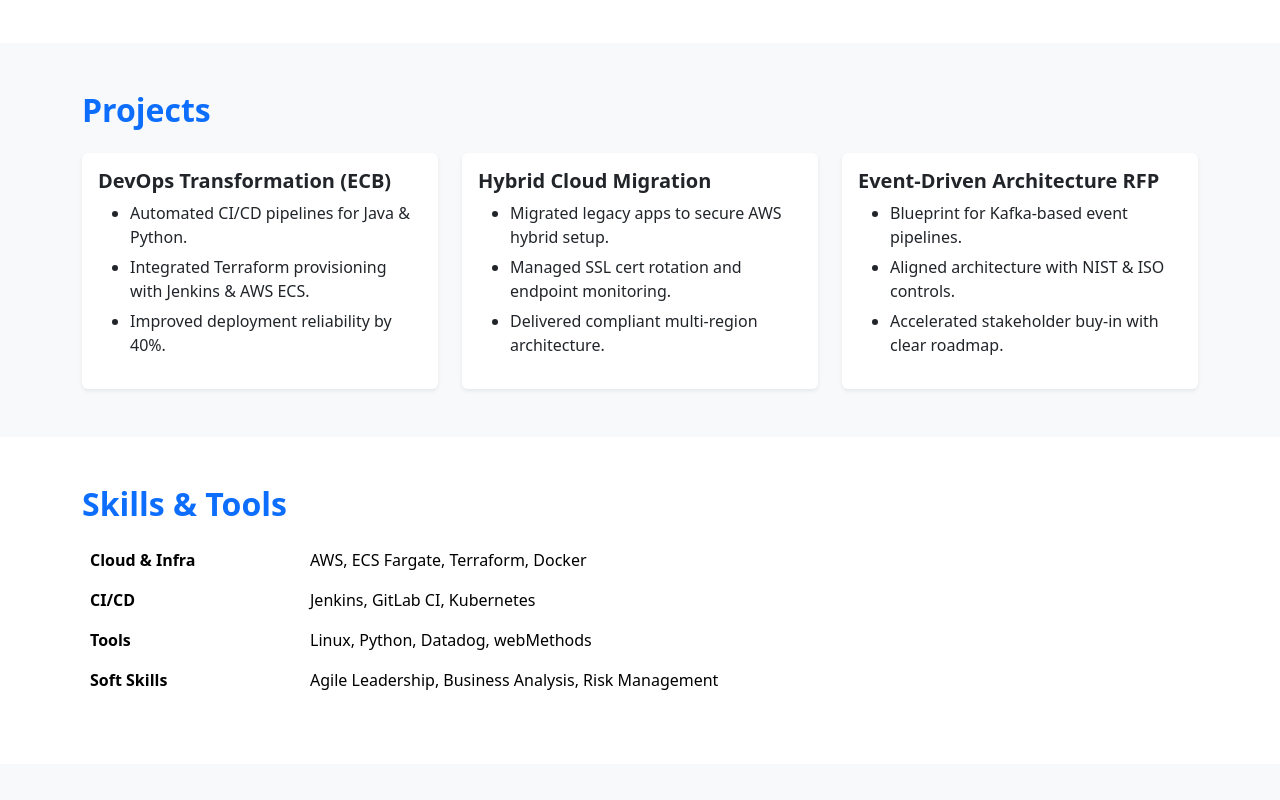
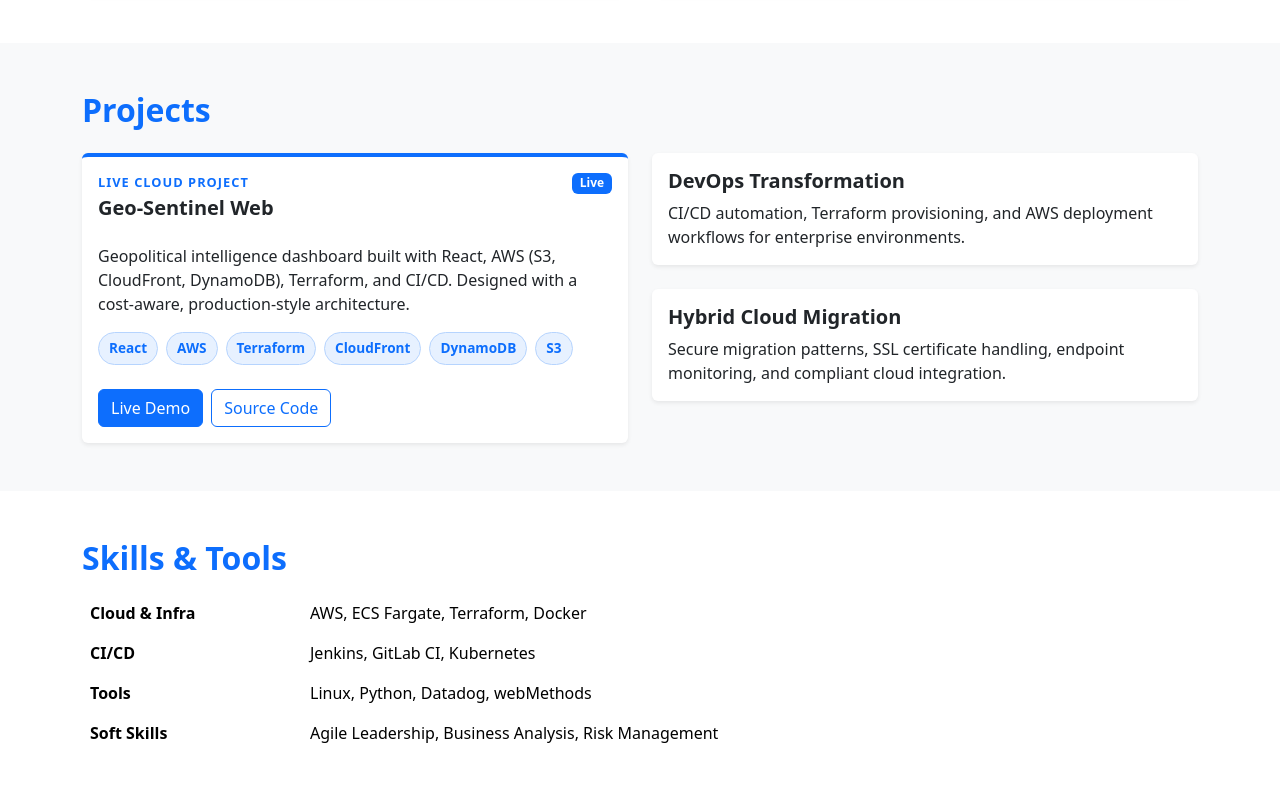
Before and after one commit to Sujay-Muramalla/GoDaddy-Project, a plain HTML site: page index.html in a window 1280 px wide. Shown: the part 1420-2220 px from the top of the page. Drawn offline with nearby package versions, Linux system fonts and the light colour scheme.

Commit message:
PF-01: Add projects section with Geo-Sentinel showcase

```diff
--- a/index.html
+++ b/index.html
@@ -85,43 +85,66 @@
 <section id="projects" class="py-5 bg-light">
   <div class="container">
     <h2 class="mb-4 text-primary">Projects</h2>
+
     <div class="row g-4">
-      <div class="col-md-4">
-        <div class="card h-100 shadow-sm border-0">
+      <div class="col-lg-6">
+        <div class="card h-100 shadow-sm border-0 project-card featured-project">
           <div class="card-body">
-            <h5 class="fw-bold">DevOps Transformation (ECB)</h5>
-            <ul>
-              <li>Automated CI/CD pipelines for Java & Python.</li>
-              <li>Integrated Terraform provisioning with Jenkins & AWS ECS.</li>
-              <li>Improved deployment reliability by 40%.</li>
-            </ul>
+            <div class="d-flex justify-content-between align-items-start gap-3 mb-3">
+              <div>
+                <p class="project-label mb-1">Live Cloud Project</p>
+                <h5 class="card-title fw-bold mb-2">Geo-Sentinel Web</h5>
+              </div>
+              <span class="badge text-bg-primary">Live</span>
+            </div>
+
+            <p class="card-text">
+              Geopolitical intelligence dashboard built with React, AWS (S3, CloudFront, DynamoDB), Terraform, and CI/CD. Designed with a cost-aware, production-style architecture.
+            </p>
+
+            <div class="tech-stack mb-4">
+              <span>React</span>
+              <span>AWS</span>
+              <span>Terraform</span>
+              <span>CloudFront</span>
+              <span>DynamoDB</span>
+              <span>S3</span>
+            </div>
+
+            <div class="d-flex gap-2 flex-wrap">
+              <a href="https://geo.sujaymuramalla.eu" target="_blank" rel="noopener noreferrer" class="btn btn-primary">
+                Live Demo
+              </a>
+              <a href="https://github.com/Sujay-Muramalla/geo-sentinel-web" target="_blank" rel="noopener noreferrer" class="btn btn-outline-primary">
+                Source Code
+              </a>
+            </div>
           </div>
         </div>
       </div>
-      <div class="col-md-4">
-        <div class="card h-100 shadow-sm border-0">
-          <div class="card-body">
-            <h5 class="fw-bold">Hybrid Cloud Migration</h5>
-            <ul>
-              <li>Migrated legacy apps to secure AWS hybrid setup.</li>
-              <li>Managed SSL cert rotation and endpoint monitoring.</li>
-              <li>Delivered compliant multi-region architecture.</li>
-            </ul>
+
+      <div class="col-lg-6">
+        <div class="row g-4">
+          <div class="col-md-6 col-lg-12">
+            <div class="card h-100 shadow-sm border-0 project-card">
+              <div class="card-body">
+                <h5 class="fw-bold">DevOps Transformation</h5>
+                <p class="card-text">CI/CD automation, Terraform provisioning, and AWS deployment workflows for enterprise environments.</p>
+              </div>
+            </div>
+          </div>
+
+          <div class="col-md-6 col-lg-12">
+            <div class="card h-100 shadow-sm border-0 project-card">
+              <div class="card-body">
+                <h5 class="fw-bold">Hybrid Cloud Migration</h5>
+                <p class="card-text">Secure migration patterns, SSL certificate handling, endpoint monitoring, and compliant cloud integration.</p>
+              </div>
+            </div>
           </div>
         </div>
       </div>
-      <div class="col-md-4">
-        <div class="card h-100 shadow-sm border-0">
-          <div class="card-body">
-            <h5 class="fw-bold">Event-Driven Architecture RFP</h5>
-            <ul>
-              <li>Blueprint for Kafka-based event pipelines.</li>
-              <li>Aligned architecture with NIST & ISO controls.</li>
-              <li>Accelerated stakeholder buy-in with clear roadmap.</li>
-            </ul>
-          </div>
-        </div>
-      </div>
+
     </div>
   </div>
 </section>
@@ -178,8 +201,8 @@
       <div class="col-md-6">
         <div class="p-4 bg-light rounded shadow-sm">
           <p><strong>Email:</strong> <a href="mailto:speedbot2021@gmail.com">speedbot2021@gmail.com</a></p>
-          <p><strong>LinkedIn:</strong> <a href="https://linkedin.com/in/sujaymuramalla" target="_blank">linkedin.com/in/sujaymuramalla</a></p>
-          <p><strong>GitHub:</strong> <a href="https://github.com/sujaymuramalla" target="_blank">github.com/sujaymuramalla</a></p>
+          <p><strong>LinkedIn:</strong> <a href="https://linkedin.com/in/sujaymuramalla" target="_blank" rel="noopener noreferrer">linkedin.com/in/sujaymuramalla</a></p>
+          <p><strong>GitHub:</strong> <a href="https://github.com/sujaymuramalla" target="_blank" rel="noopener noreferrer">github.com/sujaymuramalla</a></p>
         </div>
       </div>
     </div>
@@ -188,7 +211,7 @@
 
 <footer class="bg-dark text-white text-center py-3">
   <div class="container">
-    <small>© <span id="year"></span> Sujay Muramalla · Hosted on GoDaddy</small>
+    <small>© <span id="year"></span> Sujay Muramalla · Hosted on GitHub Pages</small>
   </div>
 </footer>
 
--- a/style.css
+++ b/style.css
@@ -1,9 +1,13 @@
-body { scroll-behavior: smooth; }
+body {
+  scroll-behavior: smooth;
+}
+
 .hero-section {
   height: 100vh;
   background: radial-gradient(circle at center, #0b1220 0%, #000 100%);
   padding-top: 90px;
 }
+
 .profile-photo {
   width: 180px;
   height: 180px;
@@ -11,9 +15,80 @@ body { scroll-behavior: smooth; }
   object-fit: cover;
   border: 4px solid #0d6efd;
 }
-.btn-primary { background-color: #0d6efd; border-color: #0d6efd; }
-.btn-primary:hover { background-color: #0b5ed7; border-color: #0a58ca; }
-.btn-outline-light:hover { background-color: #fff; color: #0d6efd; }
-h2 { font-weight: 700; }
-table th { width: 220px; color: #0d6efd; }
-ul li { margin-bottom: 6px; }
+
+.btn-primary {
+  background-color: #0d6efd;
+  border-color: #0d6efd;
+}
+
+.btn-primary:hover {
+  background-color: #0b5ed7;
+  border-color: #0a58ca;
+}
+
+.btn-outline-light:hover {
+  background-color: #fff;
+  color: #0d6efd;
+}
+
+h2 {
+  font-weight: 700;
+}
+
+table th {
+  width: 220px;
+  color: #0d6efd;
+}
+
+ul li {
+  margin-bottom: 6px;
+}
+
+.project-card {
+  transition: transform 0.2s ease, box-shadow 0.2s ease;
+}
+
+.project-card:hover {
+  transform: translateY(-4px);
+  box-shadow: 0 0.75rem 1.75rem rgba(13, 110, 253, 0.15) !important;
+}
+
+.featured-project {
+  border-top: 4px solid #0d6efd !important;
+}
+
+.project-label {
+  color: #0d6efd;
+  font-size: 0.8rem;
+  font-weight: 700;
+  letter-spacing: 0.08em;
+  text-transform: uppercase;
+}
+
+.tech-stack {
+  display: flex;
+  flex-wrap: wrap;
+  gap: 8px;
+}
+
+.tech-stack span {
+  background: #e7f1ff;
+  color: #0d6efd;
+  border: 1px solid #b6d4fe;
+  border-radius: 999px;
+  font-size: 0.85rem;
+  font-weight: 600;
+  padding: 5px 10px;
+}
+
+@media (max-width: 768px) {
+  .hero-section {
+    min-height: 100vh;
+    height: auto;
+    padding: 120px 20px 60px;
+  }
+
+  table th {
+    width: auto;
+  }
+}
```
